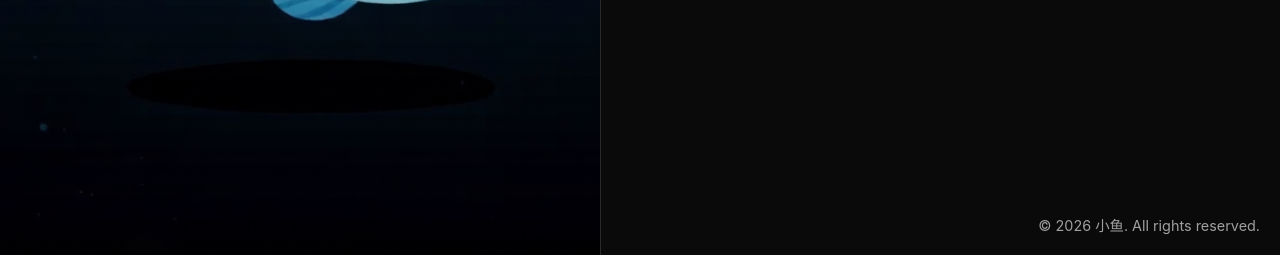
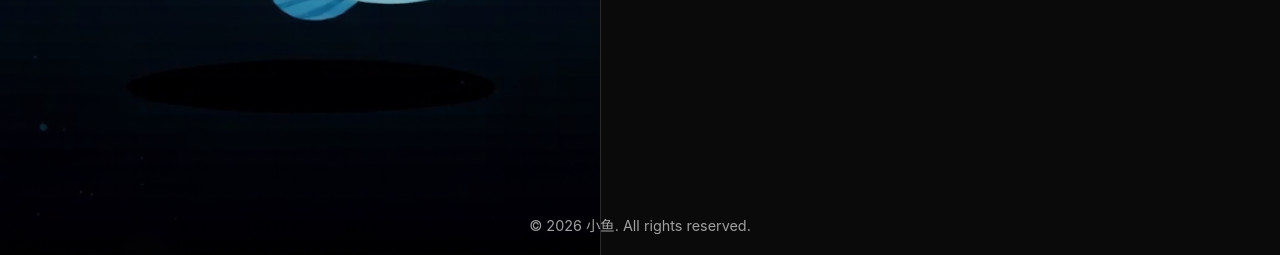
Before and after one commit to yzs-ui/my-notes-blog, a plain HTML site: page index.html in a window 1280 px wide. Shown: the part 545-800 px from the top of the page. Drawn offline with Linux system fonts and the light colour scheme.

Commit message:
"修复footer居中问题"

```diff
--- a/styles-home.css
+++ b/styles-home.css
@@ -189,8 +189,9 @@ body {
 .footer {
     position: absolute;
     bottom: 20px;
-    right: 20px;
-    text-align: right;
+    left: 0;
+    right: 0;
+    text-align: center;
     color: var(--text-secondary);
     font-size: 0.9em;
 }
```
